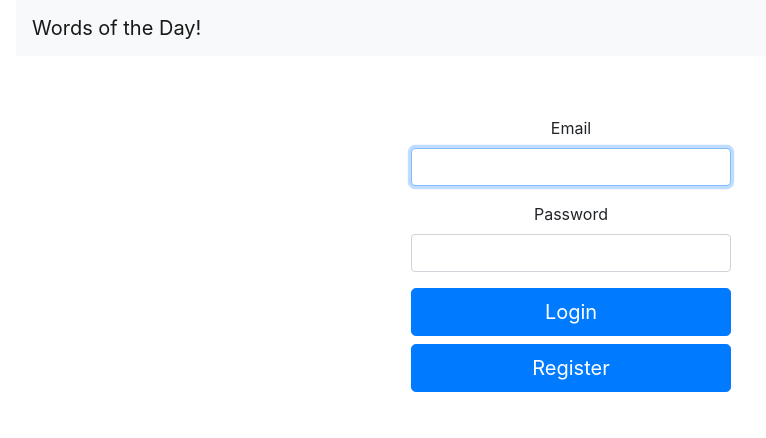
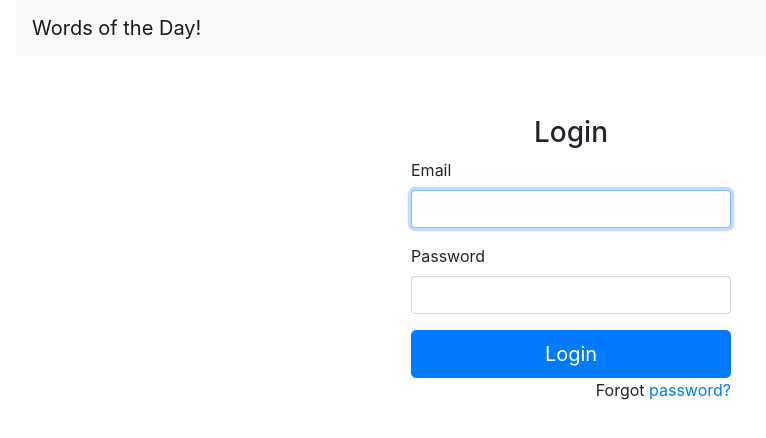
Before and after one commit to MattMunns14/word-of-the-day-FE, a React (Create React App) app: page / in a window 1280 px wide. Shown: the top 438 px of the page, without its empty margins (69-835 px from the left). Built offline with nearby package versions, Linux system fonts and the light colour scheme.

Commit message:
login improvement

```diff
--- a/src/components/Registration/Registration.css
+++ b/src/components/Registration/Registration.css
@@ -6,6 +6,7 @@
     .Login form {
         margin: 0 auto;
         max-width: 320px;
+        text-align: left;
     }
 
     .Registration form {
@@ -17,4 +18,5 @@
         padding: 60px 0;
     }
 
+
 }
--- a/src/components/Registration/Registration.js
+++ b/src/components/Registration/Registration.js
@@ -107,6 +107,8 @@ export default class Registration extends Component {
             return (
                 <div className="Login">
                     {this.state.registration_success_message}
+                    <h3>Login</h3>
+
                     <Form onSubmit={this.handleSubmitLogin}>
                         <Form.Group size="lg" controlId="email">
                             <Form.Label>Email</Form.Label>
@@ -131,7 +133,10 @@ export default class Registration extends Component {
                         <Button block size="lg" type="submit">
                             Login
                         </Button>
-                        <Button block size = "lg" onClick={this.changeUse}> Register </Button>
+
+                        <p className="forgot-password text-right">
+                            Forgot <a href="#">password?</a>
+                        </p>
 
                     </Form>
                 </div>
@@ -140,7 +145,7 @@ export default class Registration extends Component {
         else {
             return (
                 <div className="Registration">
-                    {this.state.registration_success_message}
+                    <h3>Sign Up</h3>
                     <Form onSubmit={this.handleSubmitLogin}>
                         <Form.Group size="lg" controlId="email">
                             <Form.Label>Email</Form.Label>
```
